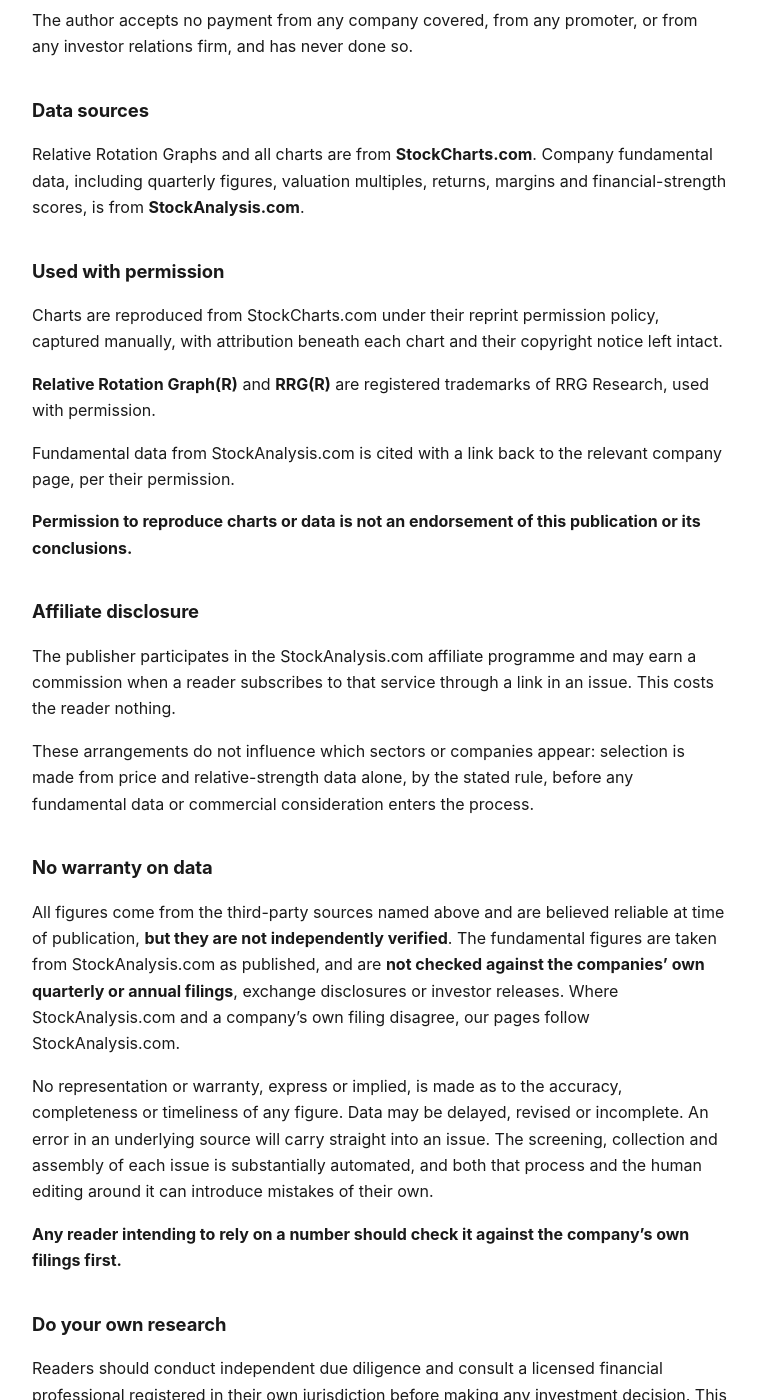
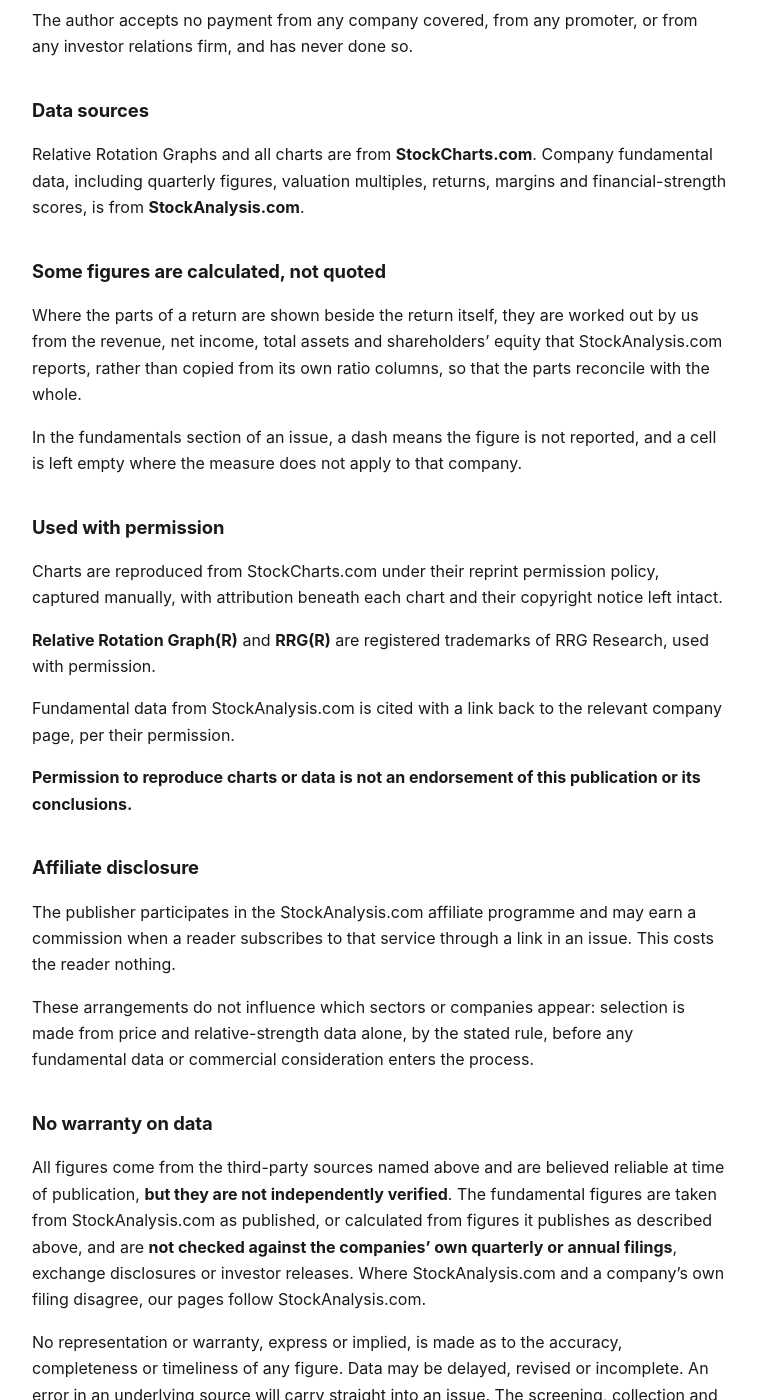
Before and after one commit to themicrocapinvestor/MM-Policies, a Jekyll site: the page built from disclaimer.md, in a window 1280 px wide and 1400 px high, scrolled down 1020 px. Shown: the whole window, without its empty margins (260-1018 px from the left). Built offline with Jekyll 4.4.1, drawn with Linux system fonts in a browser that asks for light colours.

Commit message:
Disclaimer: disclose that some section 2 figures are calculated, not quoted
The fundamentals tables compute net margin, asset turnover, financial leverage
and ROE from StockAnalysis's reported revenue, net income, assets and equity
rather than from its published ratio columns, so that the parts reconcile with
the whole. The disclaimer said the opposite: figures were "taken from
StockAnalysis.com as published".

Also states what a dash and an empty cell mean, which was previously carried in
a footnote under the tables in each issue.

```diff
--- a/disclaimer.md
+++ b/disclaimer.md
@@ -48,6 +48,16 @@ Relative Rotation Graphs and all charts are from **StockCharts.com**. Company fu
 data, including quarterly figures, valuation multiples, returns, margins and
 financial-strength scores, is from **StockAnalysis.com**.
 
+## Some figures are calculated, not quoted
+
+Where the parts of a return are shown beside the return itself, they are worked out by us
+from the revenue, net income, total assets and shareholders' equity that
+StockAnalysis.com reports, rather than copied from its own ratio columns, so that the
+parts reconcile with the whole.
+
+In the fundamentals section of an issue, a dash means the figure is not reported, and a
+cell is left empty where the measure does not apply to that company.
+
 ## Used with permission
 
 Charts are reproduced from StockCharts.com under their reprint permission policy,
@@ -77,8 +87,9 @@ data or commercial consideration enters the process.
 
 All figures come from the third-party sources named above and are believed reliable at
 time of publication, **but they are not independently verified**. The fundamental figures
-are taken from StockAnalysis.com as published, and are **not checked against the
-companies' own quarterly or annual filings**, exchange disclosures or investor releases.
+are taken from StockAnalysis.com as published, or calculated from figures it publishes as
+described above, and are **not checked against the companies' own quarterly or annual
+filings**, exchange disclosures or investor releases.
 Where StockAnalysis.com and a company's own filing disagree, our pages follow
 StockAnalysis.com.
 
```
